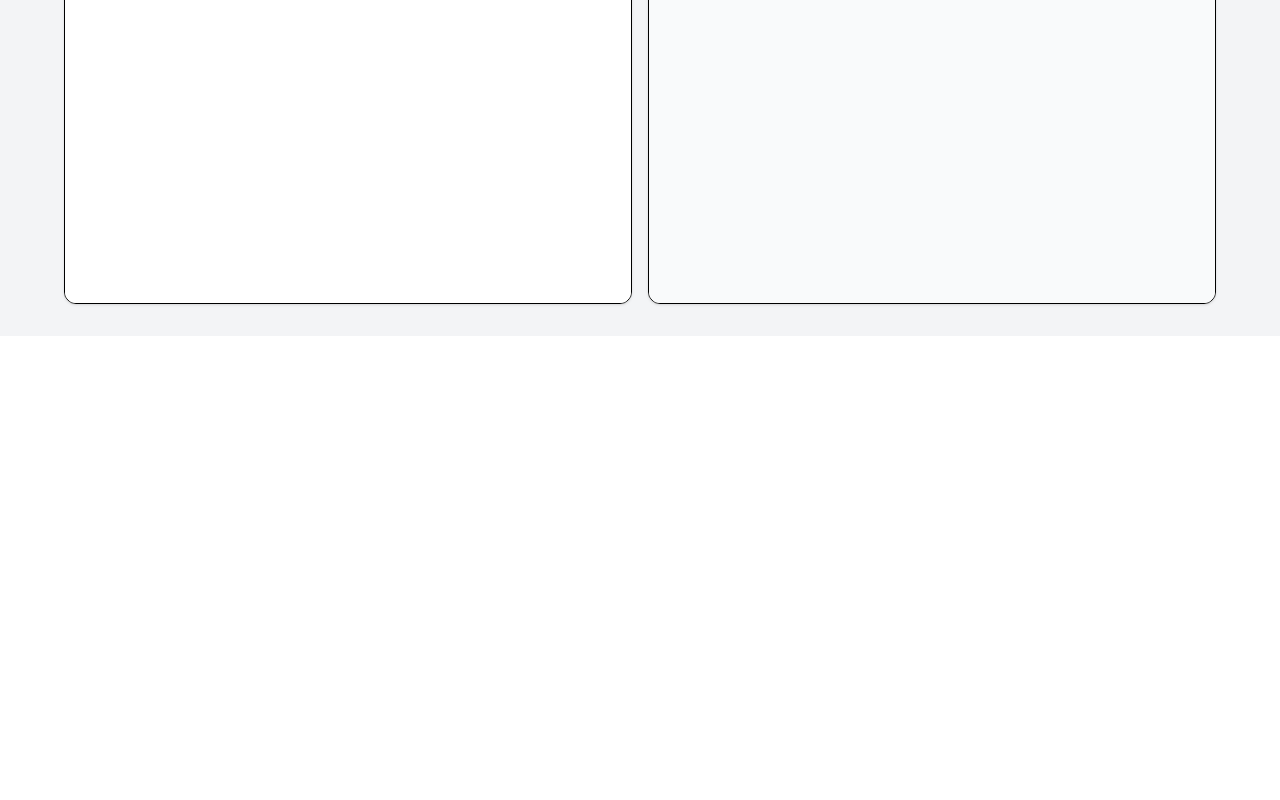
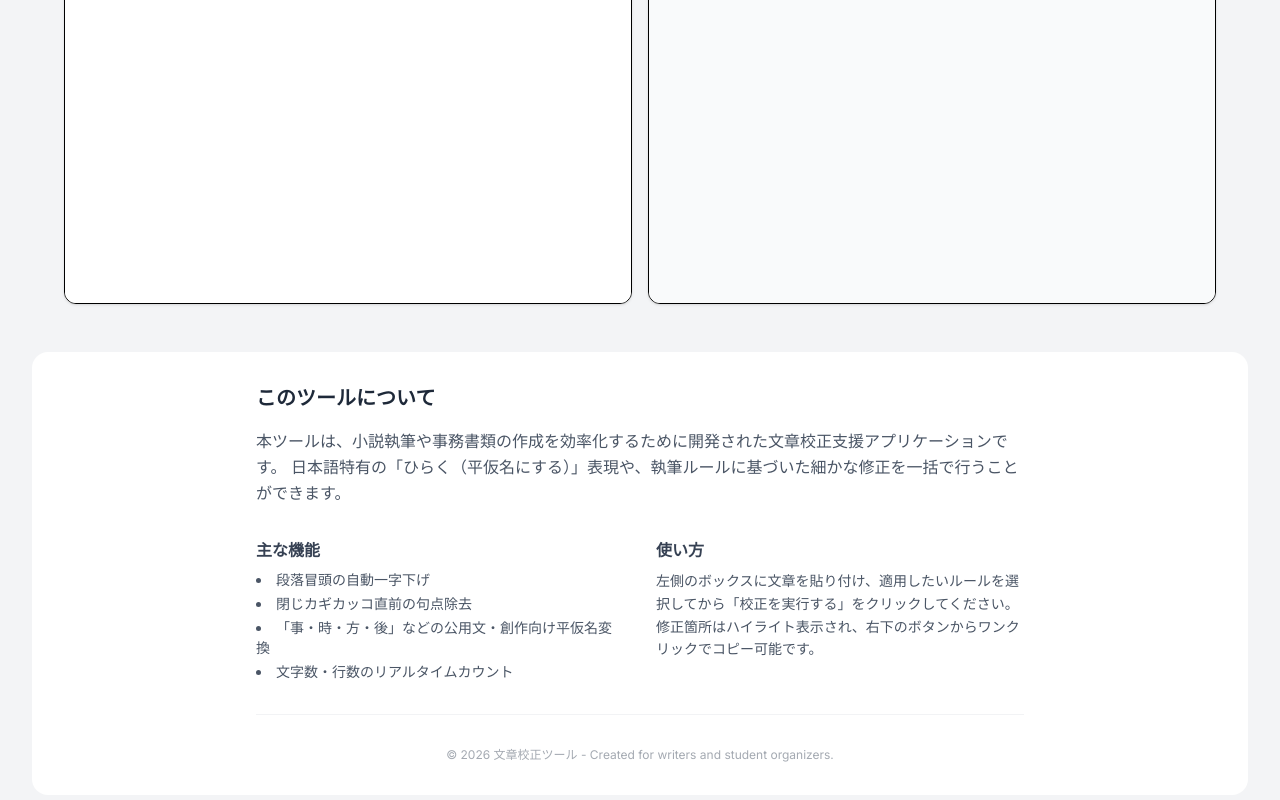
Before and after one commit to misukasu/kousei, a Next.js app: page / in a window 1280 px wide. Shown: the part 542-1342 px from the top of the page. Before the commit the page ends 878 px from the top, so only its background shows below. Built offline with nearby package versions, Linux system fonts and the light colour scheme.

Commit message:
説明文を追加

```diff
--- a/src/app/page.tsx
+++ b/src/app/page.tsx
@@ -199,6 +199,44 @@ export default function ProofreaderPage() {
           </div>
         </div>
       </div>
+      {/* --- ここから説明文セクション --- */}
+        <footer className={`mt-12 p-8 rounded-2xl transition-colors ${isDarkMode ? 'bg-gray-900/50 text-gray-400' : 'bg-white text-gray-600'}`}>
+          <div className="max-w-3xl mx-auto space-y-8">
+            <section>
+              <h2 className={`text-xl font-bold mb-4 ${isDarkMode ? 'text-gray-100' : 'text-gray-800'}`}>
+                このツールについて
+              </h2>
+              <p className="leading-relaxed">
+                本ツールは、小説執筆や事務書類の作成を効率化するために開発された文章校正支援アプリケーションです。
+                日本語特有の「ひらく（平仮名にする）」表現や、執筆ルールに基づいた細かな修正を一括で行うことができます。
+              </p>
+            </section>
+
+            <section className="grid grid-cols-1 md:grid-cols-2 gap-8">
+              <div>
+                <h3 className={`font-bold mb-2 ${isDarkMode ? 'text-gray-200' : 'text-gray-700'}`}>主な機能</h3>
+                <ul className="list-disc list-inside space-y-1 text-sm">
+                  <li>段落冒頭の自動一字下げ</li>
+                  <li>閉じカギカッコ直前の句点除去</li>
+                  <li>「事・時・方・後」などの公用文・創作向け平仮名変換</li>
+                  <li>文字数・行数のリアルタイムカウント</li>
+                </ul>
+              </div>
+              <div>
+                <h3 className={`font-bold mb-2 ${isDarkMode ? 'text-gray-200' : 'text-gray-700'}`}>使い方</h3>
+                <p className="text-sm leading-relaxed">
+                  左側のボックスに文章を貼り付け、適用したいルールを選択してから「校正を実行する」をクリックしてください。
+                  修正箇所はハイライト表示され、右下のボタンからワンクリックでコピー可能です。
+                </p>
+              </div>
+            </section>
+
+            <div className="pt-8 border-t border-gray-200 dark:border-gray-800 text-center text-xs opacity-50">
+              <p>&copy; 2026 文章校正ツール - Created for writers and student organizers.</p>
+            </div>
+          </div>
+        </footer>
+        {/* --- ここまで説明文セクション --- */}
     </main>
   );
 }
```
